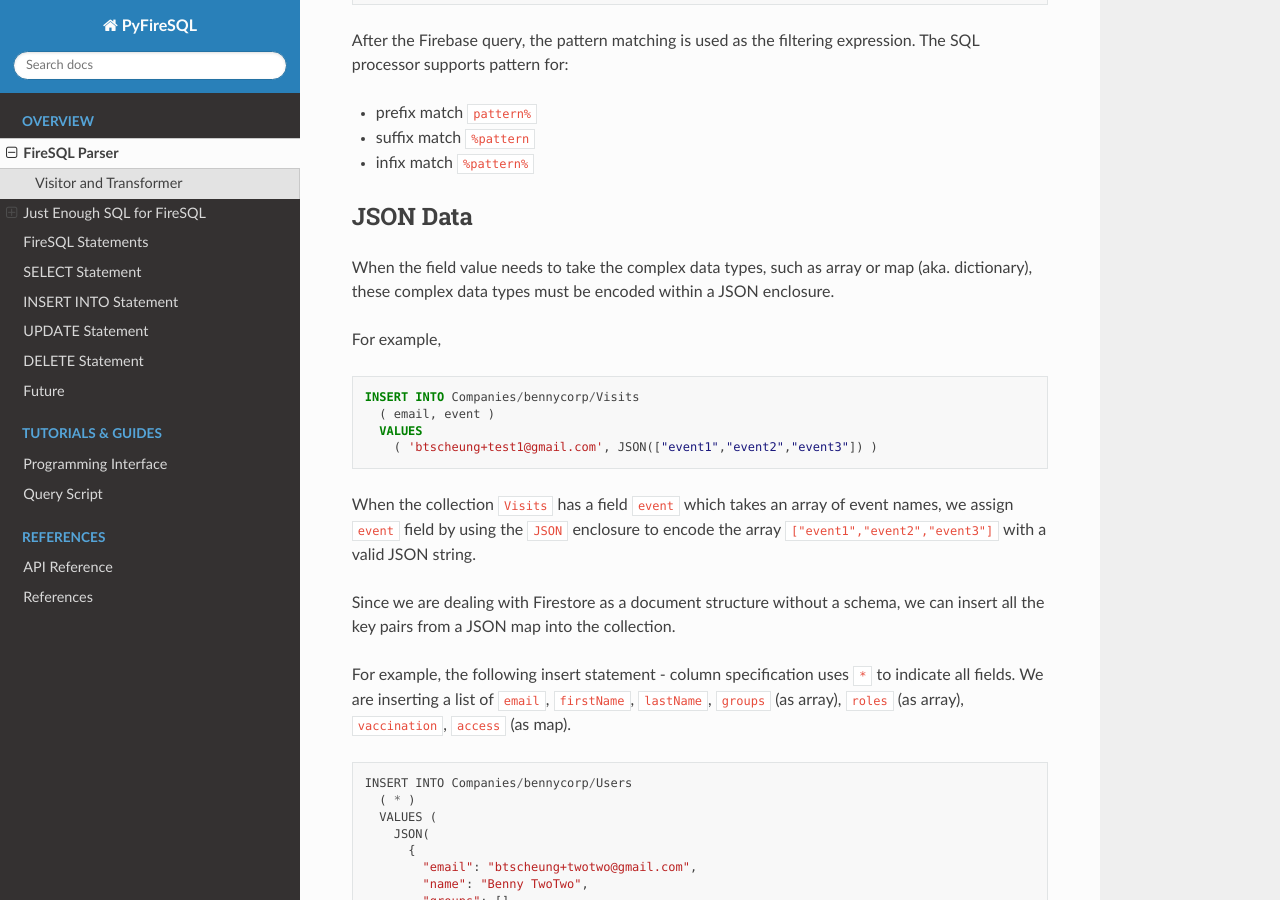
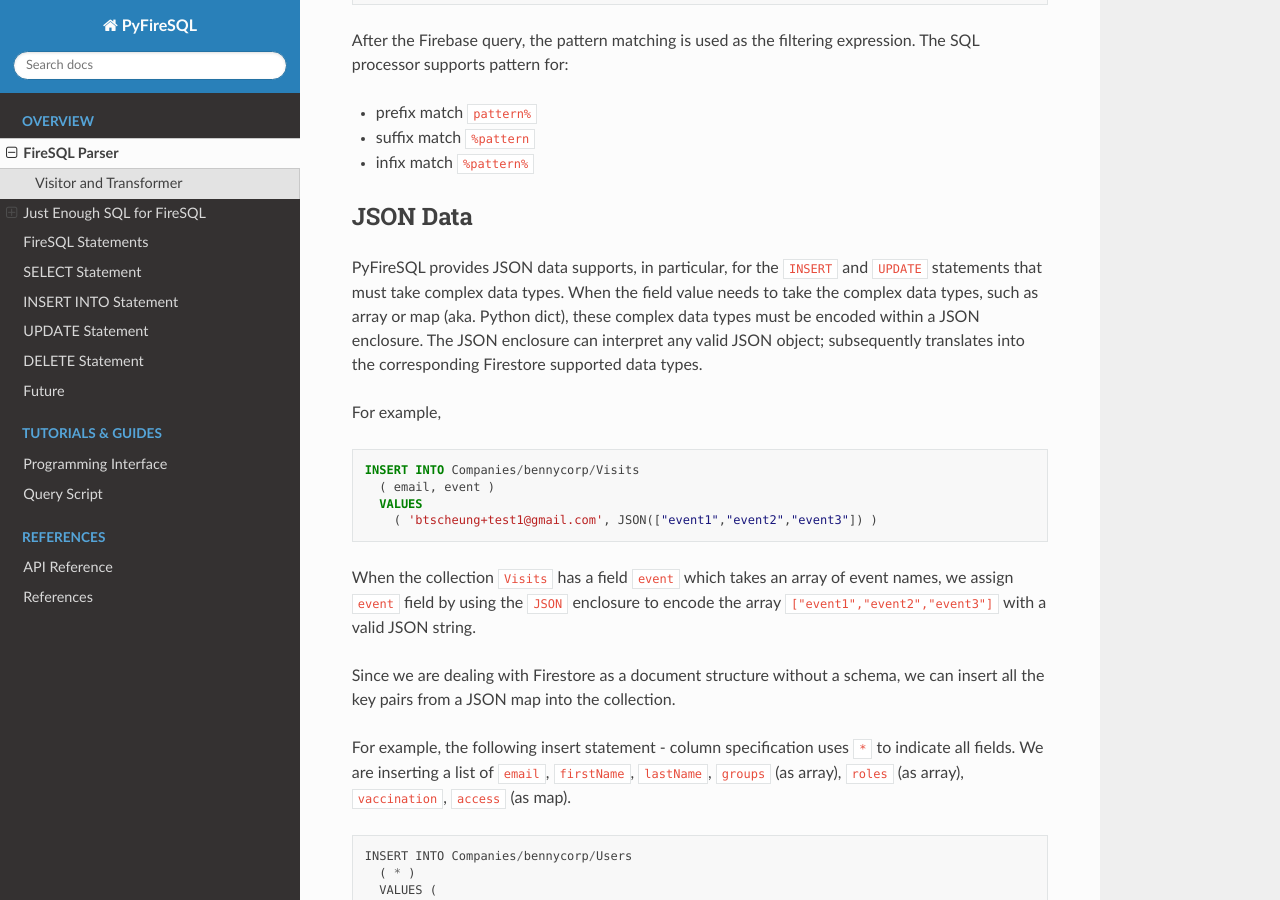
Before and after one commit to bennycheung/PyFireSQL, a Sphinx documentation site: the page built from docs/parser.md, in a window 1280 px wide and 900 px high, scrolled down 4405 px. Built offline with Sphinx 7.4.7 and the Read the Docs theme 2.0.0, drawn with Linux system fonts in a browser that asks for light colours.

Commit message:
improve docs on JSON data

```diff
--- a/docs/parser.md
+++ b/docs/parser.md
@@ -158,8 +158,10 @@ After the Firebase query, the pattern matching is used as the filtering expressi
 - infix match `%pattern%`
 
 ### JSON Data
-When the field value needs to take the complex data types, such as array or map (aka. dictionary),
-these complex data types must be encoded within a JSON enclosure.
+PyFireSQL provides JSON data supports, in particular, for the `INSERT` and `UPDATE` statements that must take complex data types.
+When the field value needs to take the complex data types, such as array or map (aka. Python dict),
+these complex data types must be encoded within a JSON enclosure. The JSON enclosure can interpret any valid JSON object;
+subsequently translates into the corresponding Firestore supported data types.
 
 For example,
 
```
